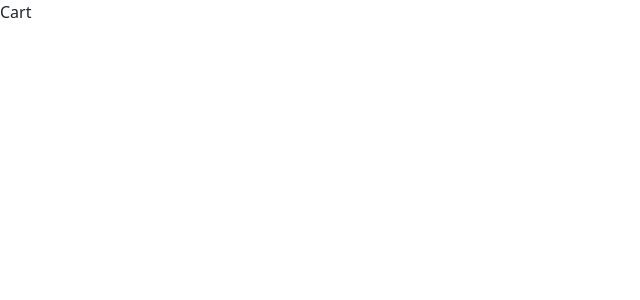
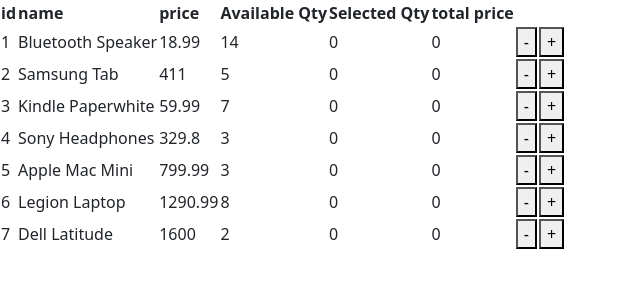
Before and after one commit to NamanJindal03/fsd_a, a React (Create React App) app in the folder react/sample-react/: page / in a window 1280 px wide. Shown: the top 300 px of the page, without its empty margins (0-640 px from the left). Built offline with nearby package versions, Linux system fonts and the light colour scheme.

Commit message:
checkout part 2

```diff
--- a/react/sample-react/src/checkout/Cart.js
+++ b/react/sample-react/src/checkout/Cart.js
@@ -1,22 +1,101 @@
 import { useEffect } from "react"
-import React from 'react'
+import React, {useState} from 'react'
 import {getProducts} from './data-service'
+import {Loader} from './Loader'
 
 export default function Cart() {
+    const [isLoading, setIsLoading] = useState(true);
+    const [products, setProducts] = useState([]);
     async function getProductData(){
         // console.log(getProducts());
         const response = await getProducts();
-        console.log(response)
+        const updatedProduct = response.products.map((product)=>{
+            return {...product, selectedCount: 0, total: 0}
+        })
+        setProducts(updatedProduct);
+        setIsLoading(false);
+        // console.log(updatedProduct)
         // const data = await response.json();
         // console.log(data)
         // const data = await response.json();
         // console.log(data);
+    }
+    function addQty(id){
+        const updatedProduct = products.map((product)=>{
+            if(product.id !== id){
+                return product
+            }
+            if(product.availableCount <= product.selectedCount){
+                return product;
+            }
+            product.selectedCount++;
+            product.total = product.price * product.selectedCount;
+            return product
+        })
+        setProducts(updatedProduct);
+    }
+    function reduceQty(id){
+        const updatedProduct = products.map((product)=>{
+            if(product.id !== id){
+                return product
+            }
+            if(product.selectedCount <= 0 ){
+                return product;
+            }
+            product.selectedCount--;
+            product.total = product.price * product.selectedCount;
+            return product
+        })
+        setProducts(updatedProduct);
     }
     useEffect(()=>{
         // getProducts()
         getProductData();
     }, [])
   return (
-    <div>Cart</div>
+    <>
+     {isLoading ?
+        <div style={{textAlign: "center"}}>
+            <Loader />
+        </div>  :
+        null
+    }
+    <table>
+        <thead>
+            <tr>
+                <th>id</th>
+                <th>name</th>
+                <th>price</th>
+                <th>Available Qty</th>
+                <th>Selected Qty</th>
+                <th>total price</th>
+            </tr>
+        </thead>
+            {products.length > 0 &&
+            <tbody>
+                {products.map((product)=>{
+                    const {id, name, price, availableCount, selectedCount, total} = product
+                    return (
+                    <tr key={id}>
+                        <td>{id} </td>
+                        <td>{name} </td>
+                        <td> {price}</td>
+                        <td>{availableCount} </td>
+                        <td> {selectedCount}</td>
+                        <td>{total} </td>
+                        <td>
+                            <button onClick={() => reduceQty(id)}>-</button>
+                        </td>
+                        <td>
+                            <button onClick={() => addQty(id)}>+</button>
+                        </td>
+                    </tr>
+                    )
+                })}
+            </tbody>
+            }
+    </table>
+
+    </>
   )
 }
--- /dev/null
+++ b/react/sample-react/src/checkout/Loader.js
@@ -0,0 +1,5 @@
+export function Loader(){
+    return <>
+        <svg xmlns="http://www.w3.org/2000/svg" viewBox="0 0 24 24" id="loader" style={{height: '50px'}}><g data-name="Layer 2"><path d="M12 2a1 1 0 0 0-1 1v2a1 1 0 0 0 2 0V3a1 1 0 0 0-1-1zm9 9h-2a1 1 0 0 0 0 2h2a1 1 0 0 0 0-2zM6 12a1 1 0 0 0-1-1H3a1 1 0 0 0 0 2h2a1 1 0 0 0 1-1zm.22-7a1 1 0 0 0-1.39 1.47l1.44 1.39a1 1 0 0 0 .73.28 1 1 0 0 0 .72-.31 1 1 0 0 0 0-1.41zM17 8.14a1 1 0 0 0 .69-.28l1.44-1.39A1 1 0 0 0 17.78 5l-1.44 1.42a1 1 0 0 0 0 1.41 1 1 0 0 0 .66.31zM12 18a1 1 0 0 0-1 1v2a1 1 0 0 0 2 0v-2a1 1 0 0 0-1-1zm5.73-1.86a1 1 0 0 0-1.39 1.44L17.78 19a1 1 0 0 0 .69.28 1 1 0 0 0 .72-.3 1 1 0 0 0 0-1.42zm-11.46 0-1.44 1.39a1 1 0 0 0 0 1.42 1 1 0 0 0 .72.3 1 1 0 0 0 .67-.25l1.44-1.39a1 1 0 0 0-1.39-1.44z" data-name="loader"></path></g></svg>
+    </>
+}
```
